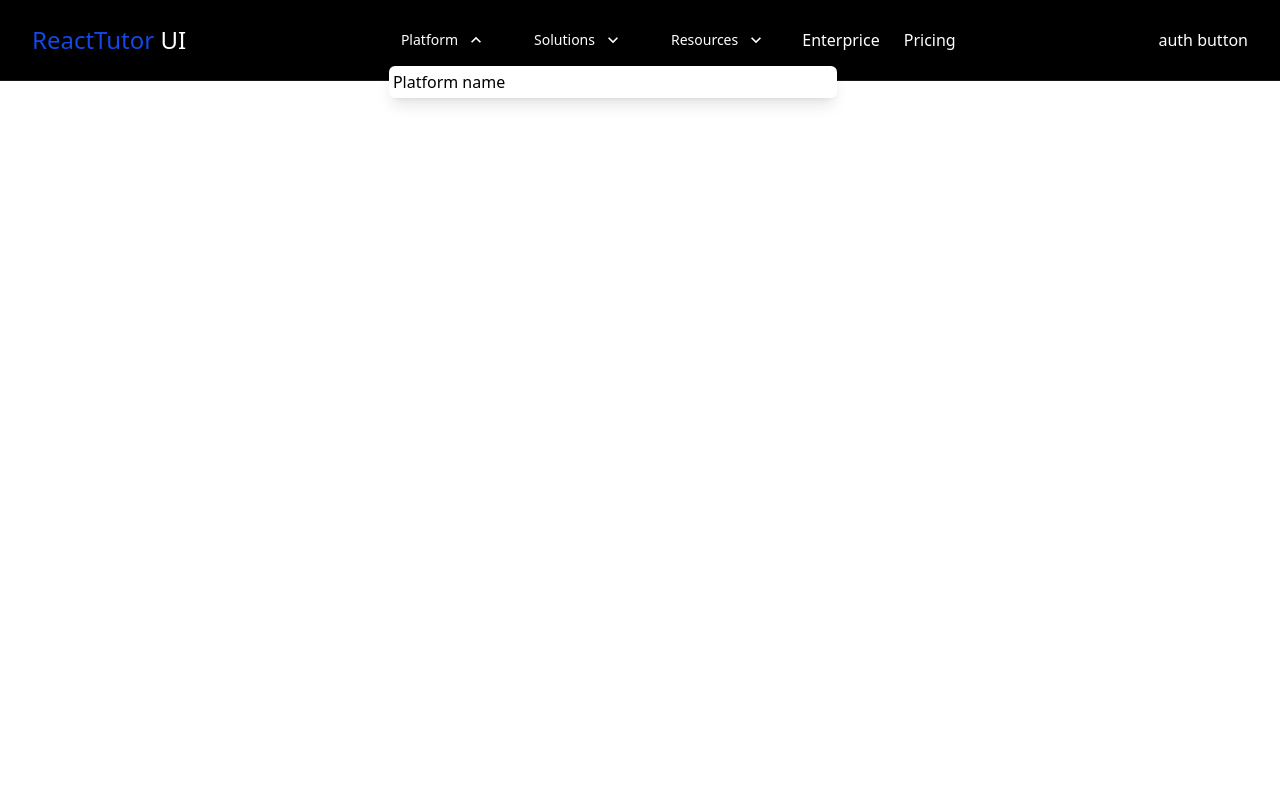
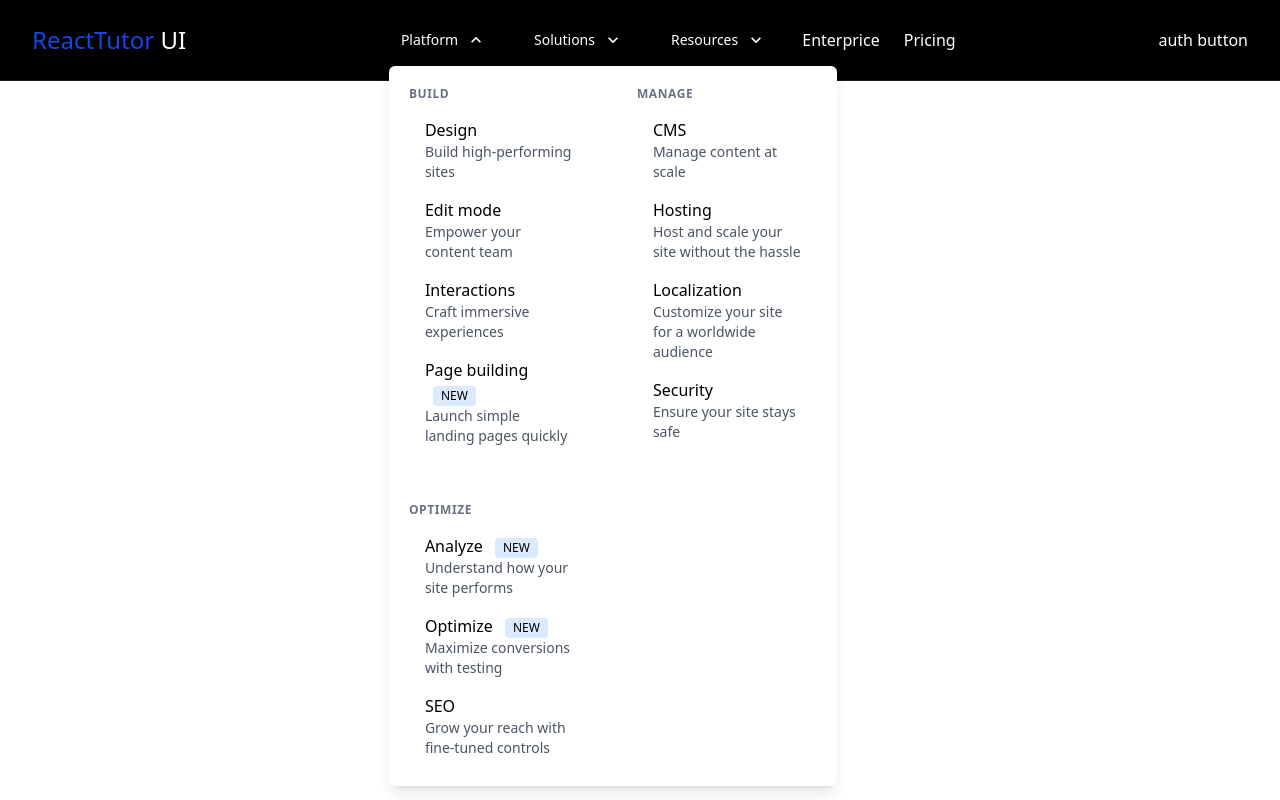
Before and after one commit to ramohin1236/better-ui-practice-project, a React (Vite) app: page / in a window 1280 px wide. Both pictures are taken after a click on the button "Platform". Built offline with nearby package versions, Linux system fonts and the light colour scheme.

Commit message:
Multi menubar in dekstop

```diff
--- a/src/components/Navbar.jsx
+++ b/src/components/Navbar.jsx
@@ -79,8 +79,8 @@ const Navbar = () => {
           {/* dekstop menu */}
           <div className='hidden lg:flex items-center space-x-6'>
             {
-              Object.keys(menuItems).map((key) => (
-                <div className='relative'>
+              Object.keys(menuItems).map((key, idx) => (
+                <div key={idx} className='relative'>
                   <button onClick={() => toggleDropdown(key)} className='hover:text-gray-400 cursor-pointer flex items-center px-3 py-2 text-sm rounded-md font-medium'>
                     {menuItems[key].title}
                     <MdKeyboardArrowDown className={`ml-2 h-5 w-5 transition-transform ${activeDropdown === key ? 'transform rotate-180' : ""}`} /></button>
@@ -90,14 +90,34 @@ const Navbar = () => {
                     activeDropdown === key && (
 
                       <div className='absolute left-0 mt-2 w-screen max-w-md bg-white text-black shadow-lg rounded-md py-1 pl-1 pr-1'>
-                        <div>
+                        <div className='grid md:grid-cols-2 grid-cols-1 gap-12 p-4' >
                           {
-                            key === 'platform' ? (<div>Platform name</div>) : <div className='space-y-2 flex flex-col gap-2'>
+                            key === 'platform' ? (menuItems[key]?.sections?.map((section, idx) => (
+                              <div key={idx}>
+                                <h3 className='text-xs font-semibold text-gray-500 tracking-wider mb-2'>{section?.title}</h3>
+
+                                <div>
+                                  {
+                                    section.items.map((item, idx) => (
+                                      <Link to={`/${key}/${item.name.toLowerCase()}`} className='group flex items-start p-2 rounded-lg hover:bg-gray-300'>
+                                        <div className='px-2'>
+
+
+
+                                          <p className='text-xm font-medium text-black'>{item?.name} {item.isNew &&(<span className='ml-2 inline-flex items-center px-2 py-0.5 rounded text-xs font-medium bg-blue-100 text-blue.800'>NEW</span>)}</p>
+                                          <p className='text-sm text-gray-600 '>{item?.desc}</p>
+                                        </div>
+                                      </Link>
+                                    ))
+                                  }
+
+                                </div>
+                              </div>))) : <div className='space-y-2 flex flex-col gap-2'>
                               {menuItems[key].items.map((item, idx) => (
                                 <Link to={`/${key}/${item.name.toLowerCase()}`} className='group flex items-start p-2 rounded-lg hover:bg-gray-300'>
                                   <div className='px-2'>
-                                     <p className='text-xm font-medium'>{item.name}</p>
-                                     <p className='text-sm text-gray-600 '>{item.desc}</p>
+                                    <p className='text-xm font-medium'>{item.name}</p>
+                                    <p className='text-sm text-gray-600 '>{item.desc}</p>
                                   </div>
                                 </Link>
                               ))}
```
